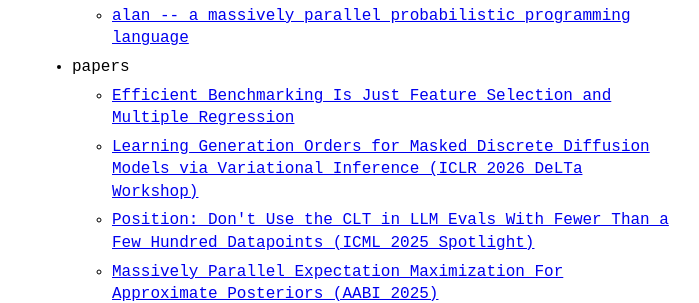
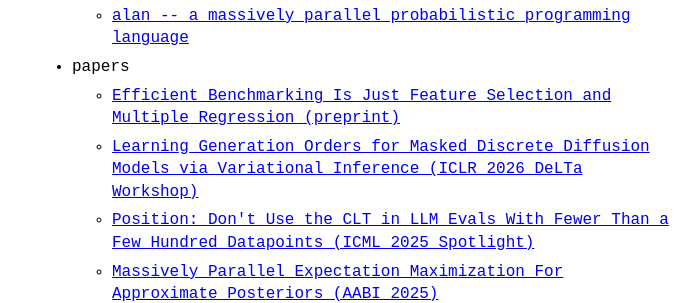
Before and after one commit to sambowyer/sambowyer.github.io, a Jekyll site: the page built from index.md, in a window 1280 px wide. Shown: the part 745-1048 px from the top of the page, without its empty margins (288-987 px from the left). Built offline with Jekyll 4.4.1, drawn with Linux system fonts in a browser that asks for light colours.

Commit message:
Update paper title in menu.yml

```diff
--- a/_data/menu.yml
+++ b/_data/menu.yml
@@ -45,7 +45,7 @@
 
   - title: papers
     entries:
-      - title: "Efficient Benchmarking Is Just Feature Selection and Multiple Regression"
+      - title: "Efficient Benchmarking Is Just Feature Selection and Multiple Regression (preprint)"
         url: https://arxiv.org/abs/2605.25773
       - title: "Learning Generation Orders for Masked Discrete Diffusion Models via Variational Inference (ICLR 2026 DeLTa Workshop)"
         url: https://arxiv.org/abs/2602.23968
```
